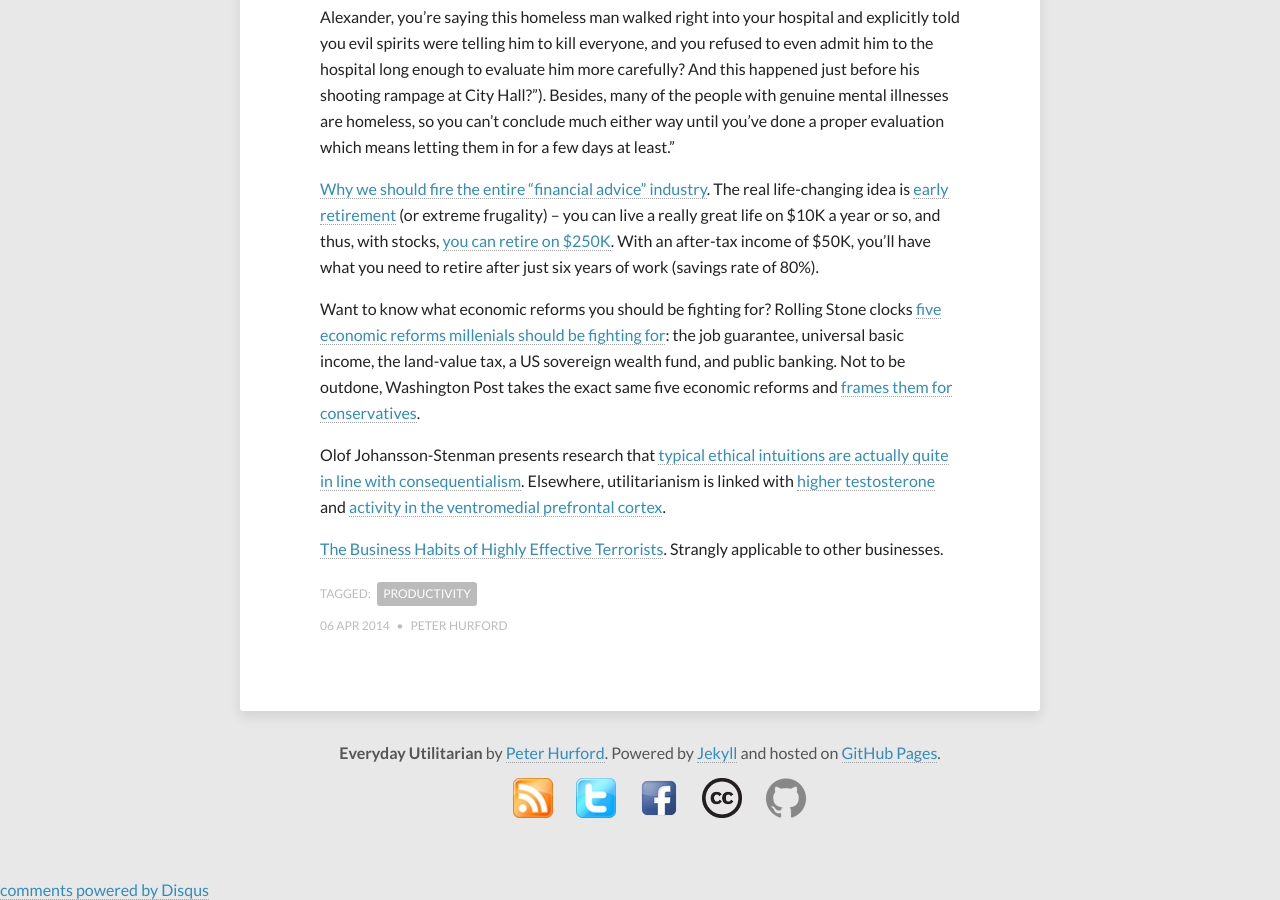
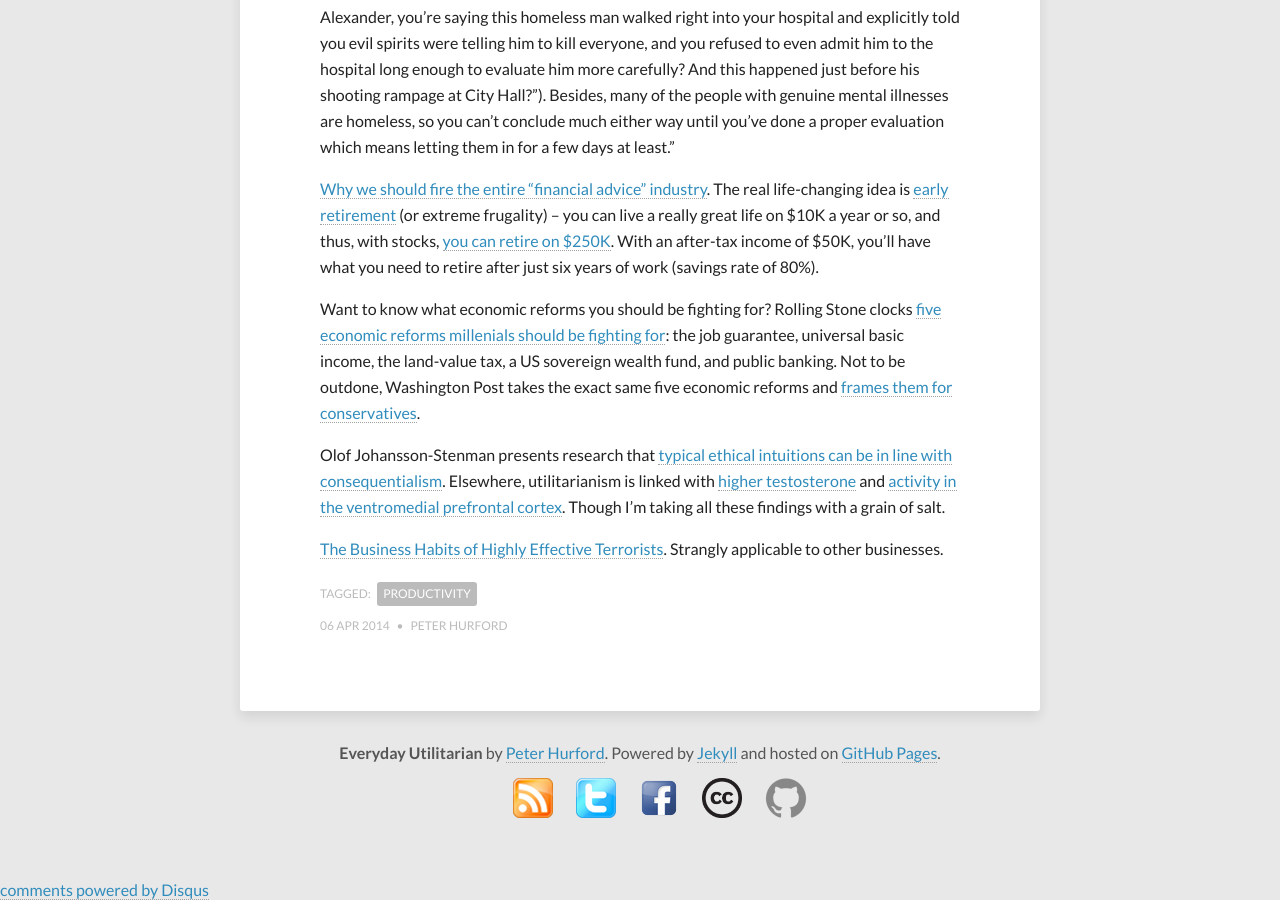
Before and after one commit to peterhurford/peterhurford.github.io, a Jekyll site: the page built from _posts/2014-04-07-sunday-links-24.markdown, in a window 1280 px wide and 900 px high, scrolled down 917 px. Built offline with Jekyll 4.4.1, drawn with Linux system fonts in a browser that asks for light colours; comment, search, counter and statistics services are not loaded.

Commit message:
Added claim hedging to new post

```diff
--- a/_posts/2014-04-07-sunday-links-24.markdown
+++ b/_posts/2014-04-07-sunday-links-24.markdown
@@ -19,6 +19,6 @@
 
 Want to know what economic reforms you should be fighting for?  Rolling Stone clocks [five economic reforms millenials should be fighting for](http://www.rollingstone.com/politics/news/five-economic-reforms-millennials-should-be-fighting-for-20140103): the job guarantee, universal basic income, the land-value tax, a US sovereign wealth fund, and public banking.  Not to be outdone, Washington Post takes the exact same five economic reforms and [frames them for conservatives](http://www.washingtonpost.com/blogs/wonkblog/wp/2014/01/07/five-conservative-reforms-millennials-should-be-fighting-for/).
 
-Olof Johansson-Stenman presents research that [typical ethical intuitions are actually quite in line with consequentialism](http://www.stafforini.com/txt/Johansson-Stenman%20-%20Are%20most%20people%20consequentialists.pdf).  Elsewhere, utilitarianism is linked with [higher testosterone](http://www.sciencedirect.com/science/article/pii/S0022103110000302) and [activity in the ventromedial prefrontal cortex](http://www.ncbi.nlm.nih.gov/pmc/articles/PMC3234136/).
+Olof Johansson-Stenman presents research that [typical ethical intuitions can be in line with consequentialism](http://www.stafforini.com/txt/Johansson-Stenman%20-%20Are%20most%20people%20consequentialists.pdf).  Elsewhere, utilitarianism is linked with [higher testosterone](http://www.sciencedirect.com/science/article/pii/S0022103110000302) and [activity in the ventromedial prefrontal cortex](http://www.ncbi.nlm.nih.gov/pmc/articles/PMC3234136/).  Though I'm taking all these findings with a grain of salt.
 
 [The Business Habits of Highly Effective Terrorists](http://www.foreignaffairs.com/articles/139817/jacob-n-shapiro/the-business-habits-of-highly-effective-terrorists).  Strangly applicable to other businesses.
```
